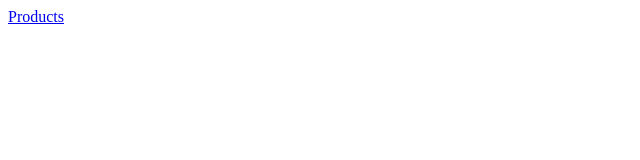
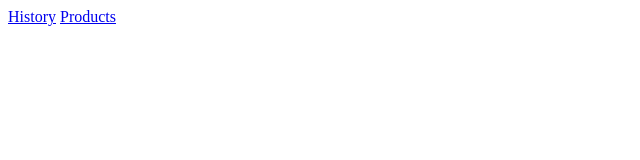
Before and after one commit to paygefelger/pfelger.github.io, a plain HTML site: page frame_a.html in a window 1280 px wide. Shown: the full height of the page, 0-640 px from the left. Drawn offline with Linux system fonts and the light colour scheme.

Commit message:
Update frame_a.html

```diff
--- a/frame_a.html
+++ b/frame_a.html
@@ -1,6 +1,7 @@
 <html>
   <head>
     <body>
+      <a href="https://carsonkeiser-bot.github.io/coltivarecompany.github.io/">History</a>
       <a href="products.html" target="showframe">Products</a>
     </body>
   </head>
```
